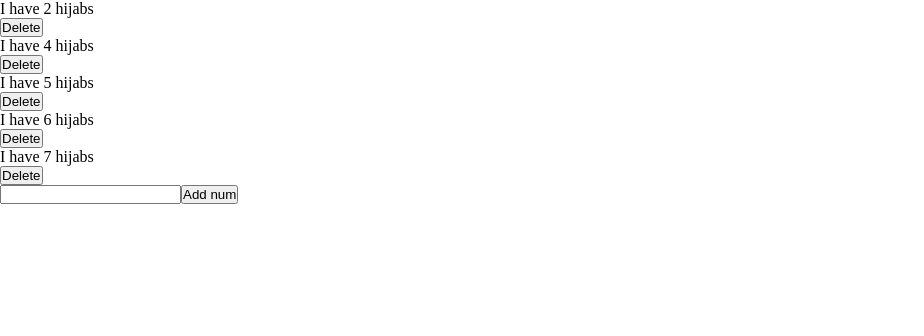
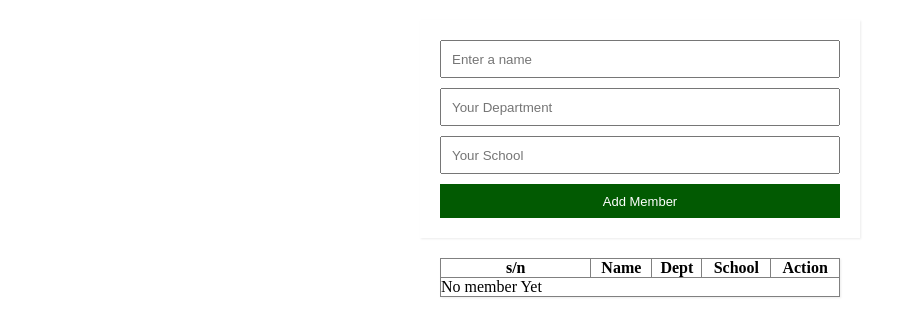
Before and after one commit to Dev-Ruqoyah/hr-first-app, a React (Vite) app: page / in a window 1280 px wide. Shown: the top 336 px of the page, without its empty margins (0-924 px from the left). Built offline with nearby package versions, Linux system fonts and the light colour scheme.

Commit message:
Working with Array

```diff
--- a/src/App.jsx
+++ b/src/App.jsx
@@ -1,42 +1,74 @@
 import React, { useState } from "react";
-const App = ()=>{
-  // false,0,undefined,null,"",NAN
-  const [nums,setNum] = useState([2,4,5,6,7])
-  const [val,setVal] = useState("")
-  const addNum = () =>{
-    // console.log(e);
+const App = () =>{
+  const[name,setName] = useState("")
+  const[dept,setDept] = useState("")
+  const[school,setSchool] = useState("")
+  const [member,setMember] = useState([])
+  const addMember = () =>{
+    if(name === "" || dept === "" || school === ""){
+      alert("Enter a value")
+    }else{
+      let student = {
+        "name":name,
+        "dept": dept,
+        "school":school
+      }
+      console.log(student);
 
-    setNum([...nums,val])
-    // console.log(addNum);
+      setMember([...member,student])
+      console.log([...member,student]);
+    }
+
 
   }
-  const deleteNum = (ind) =>{
-    let result = nums.filter((num,index) => index !== ind)
-    console.log(result);
-    // console.log(num);
+  const remMember = (ind) =>{
+    let result = member.filter((mem,i) => i !== ind)
+    console.log(ind);
 
-
-    setNum(result)
+    setMember(result)
   }
   return(
     <>
-      <div>
-        {nums.length ?nums.map((num,i) =>(
-          <div>
-          <p key={i}>I have {num} {num >1? "hijabs":"hijab"}</p>
-          <button onClick={()=>deleteNum(i)}>Delete</button>
-          </div>
-        ))
-      :
-      <p>No Values Added Yet</p>
-      }
+      <div className="container">
+        <input type="text" placeholder="Enter a name" onChange={(e)=>setName(e.target.value)} />
+        <input type="text" placeholder="Your Department" onChange={(e)=>setDept(e.target.value)} />
+        <input type="text" placeholder="Your School" onChange={(e)=>setSchool(e.target.value)}/>
+        {/* <p>{name}</p>
+        <p>{dept}</p>
+        <p>{school}</p> */}
+        <button onClick={addMember}>Add Member</button>
       </div>
 
-      <div>
-        <input type="text" onChange={(e)=>setVal(e.target.value)} />
-        <button onClick={addNum}>Add num</button>
-      </div>
+        <table border={1}>
+          <thead>
+            <th>s/n</th>
+            <th>Name</th>
+            <th>Dept</th>
+            <th>School</th>
+            <th>Action</th>
+          </thead>
+          {
+            member.length ?
+            member.map((mem,i) =>(
+
+              <tbody key={i}>
+                <td>{i+1}</td>
+                <td>{mem.name}</td>
+                <td>{mem.dept}</td>
+                <td>{mem.school}</td>
+                <button onClick={() =>remMember(i)}>Delete</button>
+              </tbody>
+            ))
+            :
+            <tbody>
+              No member Yet
+            </tbody>
+          }
+        </table>
+
+
     </>
   )
 }
-export default App;
+
+export default App
--- /dev/null
+++ b/src/calculator.css
@@ -0,0 +1,74 @@
+*{
+  padding: 0;
+  margin: 0;
+  box-sizing: border-box;
+}
+.container{
+  /* height: 100vh; */
+}
+.calculator{
+  /* border: 1px solid black; */
+  height: 283px;
+  width: 250px;
+  margin: 10% auto;
+  border-radius: 20px;
+
+}
+.screen{
+  height: 70px;
+  width: 100%;
+  background: rgb(3, 3, 41);
+border-top-left-radius: 20px;
+border-top-right-radius: 20px;
+}
+.screen p {
+  height: 100%;
+  width: 100%;
+  font-size: 40px ;
+  color: white;
+  display: flex;
+  justify-content: right;
+  align-items: center;
+}
+.content{
+  display: grid;
+  grid-template-columns: 3fr 1fr;
+  margin: 1px;
+}
+.one,.two{
+  display: flex;
+  flex-wrap: wrap;
+
+  gap: 1px;
+  /* border: 1px solid black; */
+  height: 100%;
+}
+.one button{
+  width: 32.8%;
+  height: 40px;
+  border: 0;
+
+}
+.action{
+  background: rgb(32, 29, 29);
+  color: white;
+  font-size: 17px;
+}
+.num{
+  color: white;
+  font-size: 17px;
+  background: grey;
+}
+.num1{
+  color: white;
+  font-size: 17px;
+  background: rgb(157, 120, 8);
+}
+.nu0{
+  flex-basis: 65.9%;
+}
+.two button{
+  width: 100%;
+  height: 40px;
+  border: 0;
+}
--- a/src/index.css
+++ b/src/index.css
@@ -1,74 +1,56 @@
 *{
-  padding: 0;
-  margin: 0;
-  box-sizing: border-box;
+    padding: 0;
+    margin: 0;
+    list-style-type: none;
 }
 .container{
-  /* height: 100vh; */
+    display: flex;
+    flex-direction: column;
+    width: 400px;
+    justify-content: center;
+    margin: 20px auto;
+    gap: 10px;
+    box-shadow: 1px 1px 2px rgba(0, 0, 0, 0.078);
+    padding: 20px;
+    /* align-items: center; */
 }
-.calculator{
-  /* border: 1px solid black; */
-  height: 283px;
-  width: 250px;
-  margin: 10% auto;
-  border-radius: 20px;
+table{
+    width: 400px;
+    justify-content: center;
+    margin: 20px auto;
+    gap: 10px;
+    box-shadow: 1px 1px 2px rgba(0, 0, 0, 0.078);
+    border-collapse: collapse;
+    /* padding: 20px; */
+}
+tbody{
+    padding: 7px;
+    margin: 3px 0;
+}
+tbody button{
+    background: rgb(126, 0, 0);
+    color: white;
+    border: 0;
+    border-radius: 3px;
+    padding: 5px;
+    width: 80%;
+    margin: 3px;
+
 
 }
-.screen{
-  height: 70px;
-  width: 100%;
-  background: rgb(3, 3, 41);
-border-top-left-radius: 20px;
-border-top-right-radius: 20px;
+.container input{
+    height: 34px;
+    padding:0 10px;
 }
-.screen p {
-  height: 100%;
-  width: 100%;
-  font-size: 40px ;
-  color: white;
-  display: flex;
-  justify-content: right;
-  align-items: center;
-}
-.content{
-  display: grid;
-  grid-template-columns: 3fr 1fr;
-  margin: 1px;
-}
-.one,.two{
-  display: flex;
-  flex-wrap: wrap;
-
-  gap: 1px;
-  /* border: 1px solid black; */
-  height: 100%;
-}
-.one button{
-  width: 32.8%;
-  height: 40px;
-  border: 0;
+.container button{
+    height: 34px;
+    background: rgb(2, 90, 2);
+    color: white;
+    font-size: 13px;
+    border: 0;
 
 }
-.action{
-  background: rgb(32, 29, 29);
-  color: white;
-  font-size: 17px;
+.container button:hover{
+    background: rgba(5, 86, 5, 0.852);
+    transition: 0.4s;
 }
-.num{
-  color: white;
-  font-size: 17px;
-  background: grey;
-}
-.num1{
-  color: white;
-  font-size: 17px;
-  background: rgb(157, 120, 8);
-}
-.nu0{
-  flex-basis: 65.9%;
-}
-.two button{
-  width: 100%;
-  height: 40px;
-  border: 0;
-}
```
Also changed, not shown: src/Array2.jsx (added, +42 -0 lines).
